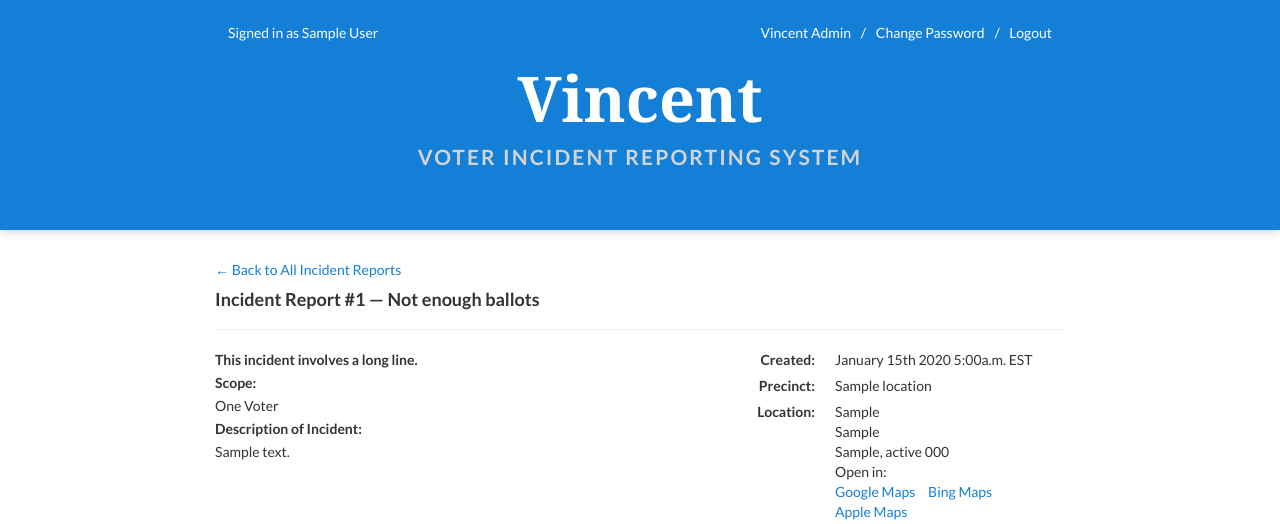
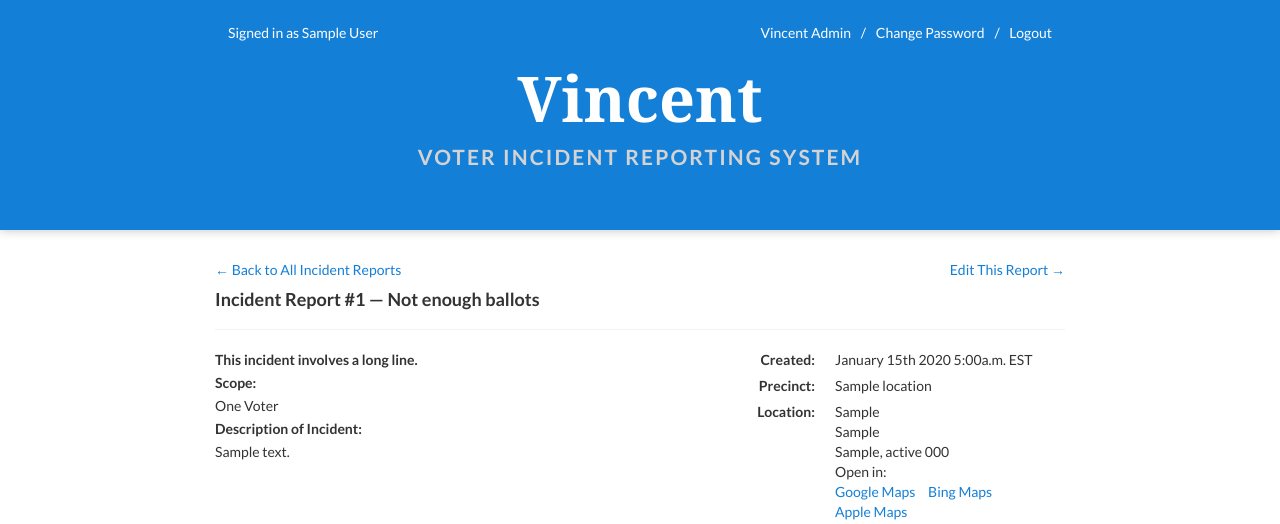
Before and after one commit to Bernie-2016/vincent, a Django app: page /incidents/1 in a window 1280 px wide. Shown: the top 524 px of the page. Run offline with Django 3.2, Linux system fonts and the light colour scheme; a user stored in the database is signed in; tables that the repository leaves empty hold one stand-in row (values such as "Sample post"); parts of the project's set-up code (start-up, migrations or seed data) failed here and were passed over; some libraries are stand-ins or nearby versions.

Commit message:
Add link to edit report in admin
This makes
https://github.com/Bernie-2016/vincent/commit/27b18b50eb27c54e442d1fb2dc
ee1e4f9d1a4e6c unnecessary

```diff
--- a/vincent/templates/vincent/incidentreport_detail.html
+++ b/vincent/templates/vincent/incidentreport_detail.html
@@ -5,8 +5,13 @@
 {% block container %}
 
     <div class="row">
-        <div class="col-xs-12">
+        <div class="col-xs-7">
             <a href="{% url "incident_list" %}">&larr; Back to All Incident Reports</a>
+        </div>
+        <div class="col-xs-5" style="text-align: right">
+            {% if request.user.is_staff %}
+                <a href="/admin/vincent/incidentreport/{{ object.pk }}">Edit This Report &rarr;</a>
+            {% endif %}
         </div>
     </div>
 
```
